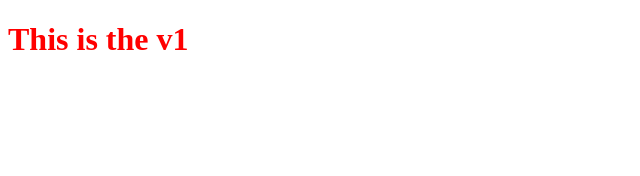
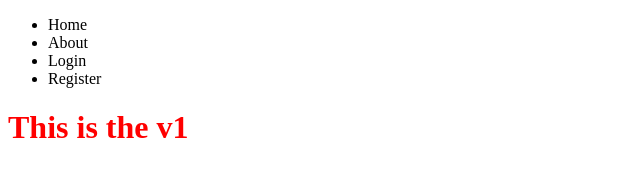
Before and after one commit to ItsWadex/my-new-repo, a plain HTML site: page index.html in a window 1280 px wide. Shown: the whole page, without its empty margins (0-640 px from the left). Drawn offline with Linux system fonts and the light colour scheme.

Commit message:
navbar added

```diff
--- a/index.html
+++ b/index.html
@@ -7,6 +7,14 @@
     <link rel="stylesheet" href="./style.css">
   </head>
   <body>
+    <nav>
+      <ul>
+        <li>Home</li>
+        <li>About</li>
+        <li>Login</li>
+        <li>Register</li>
+      </ul>
+    </nav>
     <h1>This is the v1</h1>
   </body>
 </html>
```
